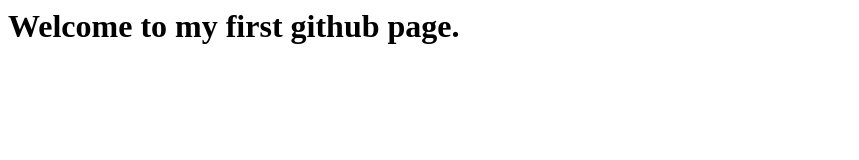
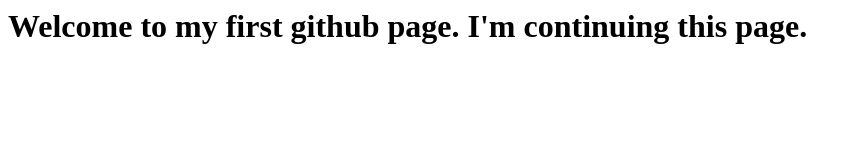
Before and after one commit to hjafarian82/test1, a plain HTML site: page index.html in a window 1280 px wide. Shown: the whole page, without its empty margins (0-859 px from the left). Drawn offline with Linux system fonts and the light colour scheme.

Commit message:
my second commit

```diff
--- a/index.html
+++ b/index.html
@@ -2,6 +2,6 @@
 <head>
 </head>
 <body>
-    <h1>Welcome to my first github page.</h1>
+    <h1>Welcome to my first github page. I'm continuing this page.</h1>
 </body>
 </html>
```
